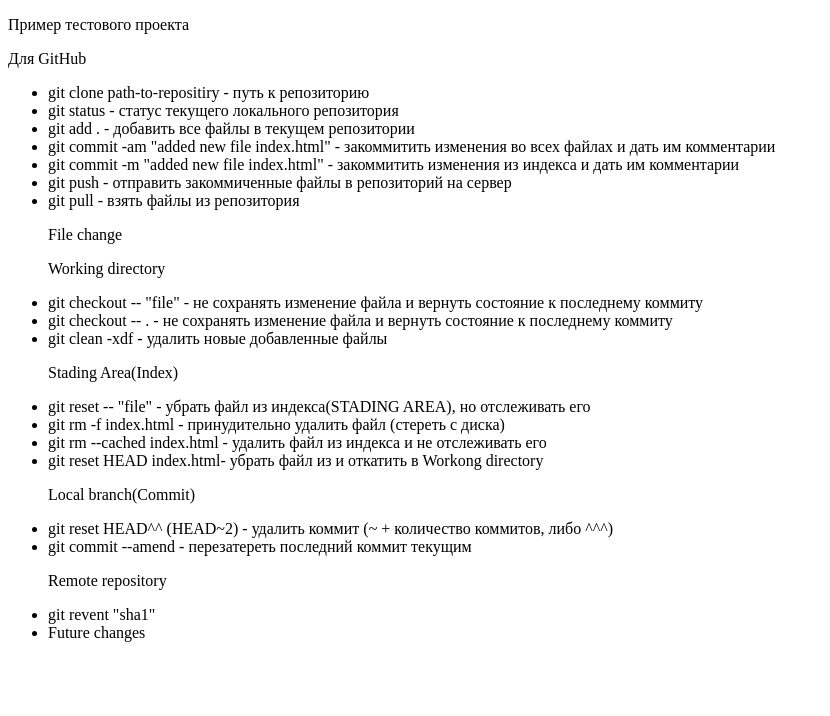
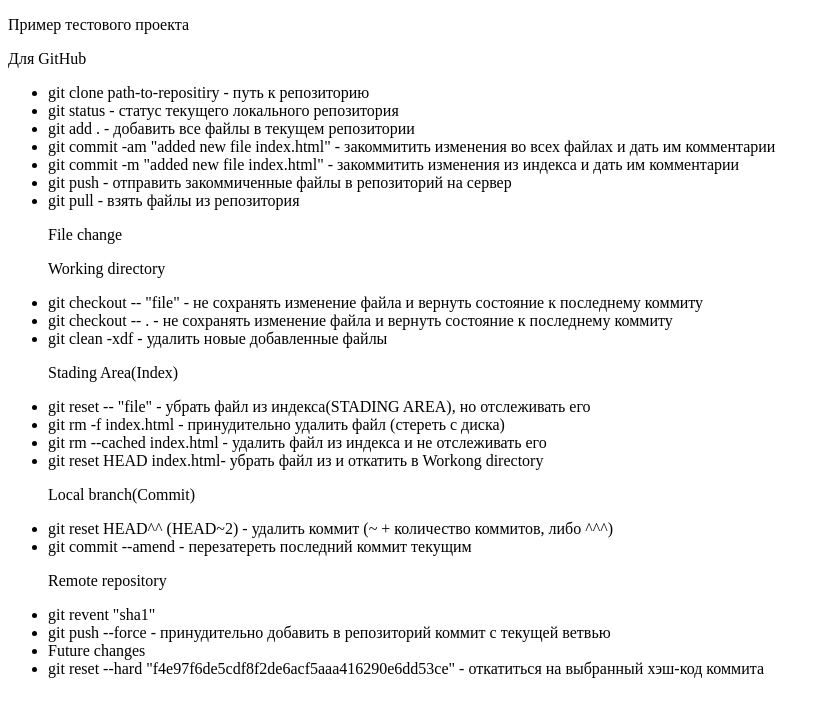
Before and after one commit to AlexandrZhuravlev/Project-Example, a plain HTML site: page index.html in a window 1280 px wide. Shown: the whole page, without its empty margins (0-830 px from the left). Drawn offline with Linux system fonts and the light colour scheme.

Commit message:
added changes to file

```diff
--- a/index.html
+++ b/index.html
@@ -33,10 +33,13 @@
       <li>git reset HEAD^^ (HEAD~2) - удалить коммит (~ + количество коммитов, либо ^^^)</li>
       <li>git commit --amend - перезатереть последний коммит текущим</li>
 
+
       <p>Remote repository</p>
       <li>git revent "sha1"</li>
+      <li>git push --force - принудительно добавить в репозиторий коммит с текущей ветвью</li>
 
       <li>Future changes</li>
+      <li>git reset --hard "f4e97f6de5cdf8f2de6acf5aaa416290e6dd53ce" - откатиться на выбранный хэш-код коммита </li>
     </ul>
   </body>
 </html>
```
